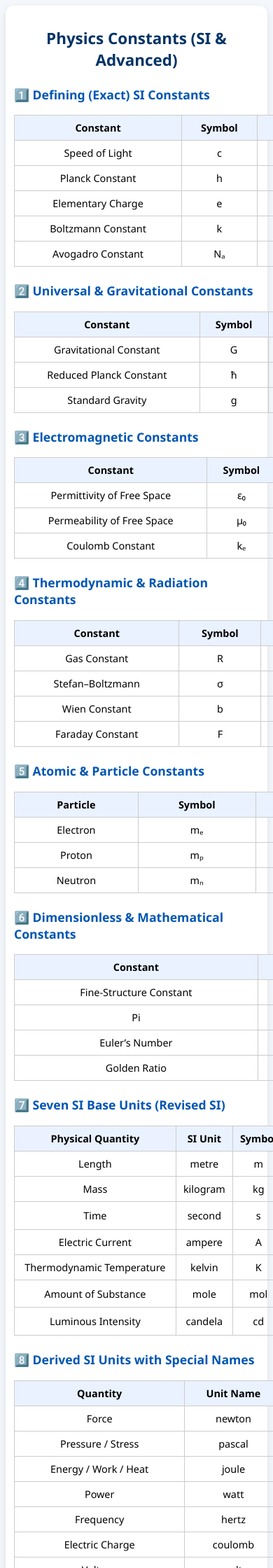
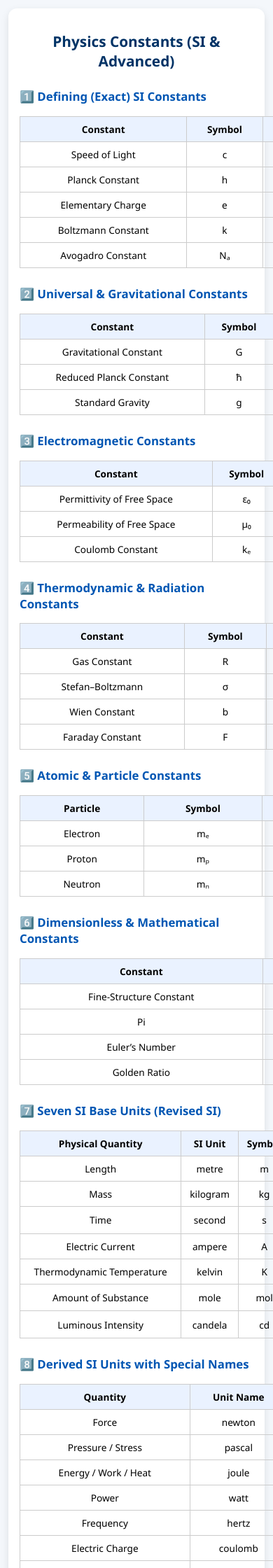
Before and after one commit to ram-6383/Physis-physics-calculator-, a Flask app: page /physics-constants in a window 390 px wide; the page is wider, and only the part inside the window is pictured. Shown: the top 2240 px of that part at 70% size. Run offline with Flask 3, Linux system fonts and the light colour scheme.

Commit message:
Added files

```diff
--- a/templates/physics_constants.html
+++ b/templates/physics_constants.html
@@ -13,7 +13,7 @@ body {
       font-family: 'Segoe UI', Tahoma, Geneva, Verdana, sans-serif;
       background: #f4f7fb;
       margin: 0;
-  padding: 8px;
+      padding: 12px;
       overflow-x: hidden;
     }
 
@@ -21,48 +21,42 @@ body {
       max-width: 100%;
       margin: auto;
       background: #ffffff;
-  padding: 12px;
+      padding: 16px;
       border-radius: 12px;
       box-shadow: 0 4px 12px rgba(0,0,0,0.1);
     }
 
-/* HEADINGS */
     h2 {
       text-align: center;
       color: #003366;
       margin-bottom: 10px;
-  font-size: 1.4rem;
     }
 
     h3 {
-  margin-top: 22px;
+      margin-top: 25px;
       color: #0056b3;
-  font-size: 1.1rem;
     }
 
-/* TABLE FIX — MOST IMPORTANT PART */
+    /* ✅ TABLE FIX */
     .table-wrapper {
       width: 100%;
       overflow-x: auto;
       -webkit-overflow-scrolling: touch;
       margin-top: 10px;
-  border-radius: 8px;
     }
 
-/* Force table to stay inside scroll area */
     table {
+      width: 100%;
+      min-width: 650px;   /* IMPORTANT */
       border-collapse: collapse;
-  width: 100%;
-  min-width: 650px;   /* 👈 KEY FIX */
-  font-size: 0.9rem;
+      font-size: 0.95rem;
     }
 
-/* Cells */
     th, td {
       border: 1px solid #ccc;
       padding: 8px;
       text-align: center;
-  white-space: nowrap;  /* prevents column breaking */
+      white-space: nowrap;
     }
 
     th {
@@ -70,7 +64,6 @@ th {
       font-weight: 600;
     }
 
-/* BACK BUTTON */
     a.back-link {
       display: block;
       margin: 25px auto 0;
@@ -81,20 +74,24 @@ a.back-link {
       border-radius: 6px;
       text-decoration: none;
       max-width: 260px;
-  font-size: 0.95rem;
     }
 
-/* EXTRA SMALL DEVICES */
-@media (max-width: 360px) {
-  h2 { font-size: 1.2rem; }
-  h3 { font-size: 1rem; }
-  table { font-size: 0.82rem; }
+    /* 📱 Mobile tweaks */
+    @media (max-width: 480px) {
+      h2 {
+        font-size: 1.3rem;
+      }
+      h3 {
+        font-size: 1.05rem;
+      }
+      table {
+        font-size: 0.85rem;
+      }
     }
   </style>
 </head>
 
 <body>
-
 
 <div class="container">
   <h2>Physics Constants (SI & Advanced)</h2>
```
Lines whose indentation alone changed are shown as unchanged.
